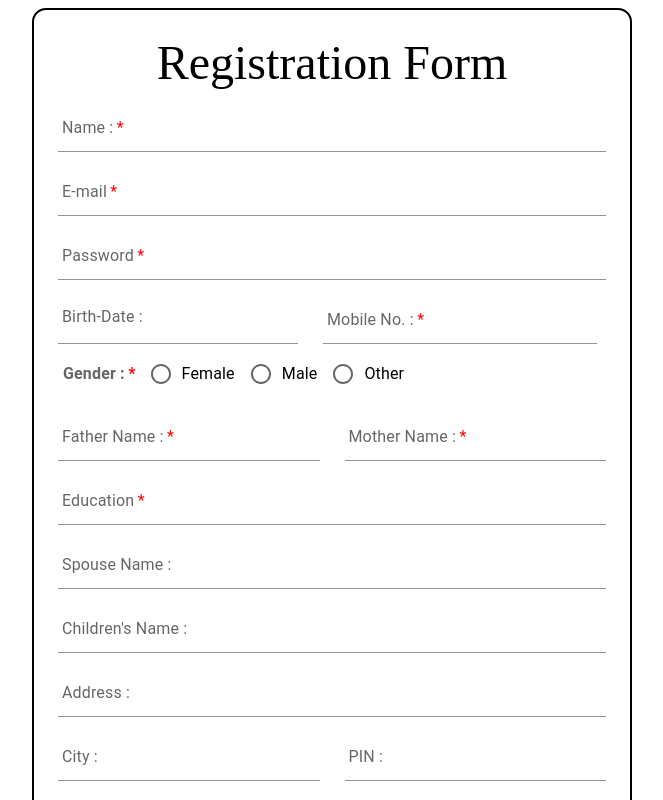
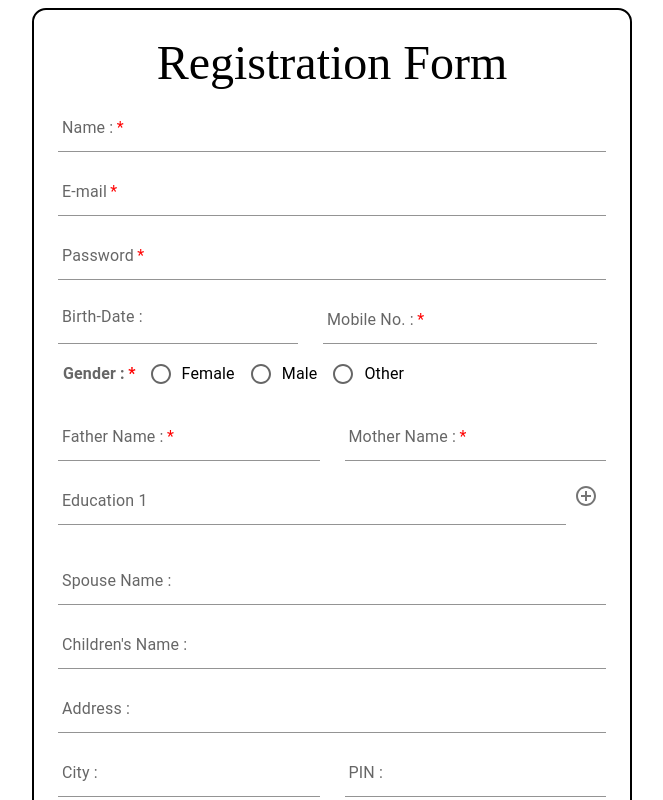
Before and after one commit to hetveeK036/Form_using_MUI, a React (Create React App) app: page / in a window 1280 px wide. Shown: the top 800 px of the page, without its empty margins (308-971 px from the left). Built offline with nearby package versions, Linux system fonts and the light colour scheme.

Commit message:
add multiple eduction option with add and reove icon

```diff
--- a/src/component/form.jsx
+++ b/src/component/form.jsx
@@ -1,4 +1,5 @@
 import React, { useState } from "react";
+import { useNavigate } from "react-router-dom";
 import useStyles from "./style.js";
 import {
   Container,
@@ -6,8 +7,8 @@ import {
   Typography,
   TextField,
   Button,
-  Link,
   MenuItem,
+  IconButton,
 } from "@mui/material";
 import { LocalizationProvider } from "@mui/x-date-pickers/LocalizationProvider";
 import { AdapterDayjs } from "@mui/x-date-pickers/AdapterDayjs";
@@ -21,12 +22,12 @@ import {
 } from "@mui/material";
 import FileUploadOutlinedIcon from "@mui/icons-material/FileUploadOutlined";
 import dayjs from "dayjs";
-import { useNavigate } from "react-router-dom";
-
-const DAYJS_CODEC = {
-  parse: (dateString) => dayjs(dateString),
-  stringify: (date) => date.toISOString(),
-};
+import AddCircleOutlineIcon from "@mui/icons-material/AddCircleOutline";
+import RemoveCircleOutlineIcon from "@mui/icons-material/RemoveCircleOutline";
+// const DAYJS_CODEC = {
+//   parse: (dateString) => dayjs(dateString),
+//   stringify: (date) => date.toISOString(),
+// };
 
 const Form = () => {
   const classes = useStyles();
@@ -74,10 +75,36 @@ const Form = () => {
       setFormData({ ...formData, image: file, imageUrl });
     }
   };
+  //input name
+  const handleInputChange = (e) => {
+    const { name, value } = e.target;
+    setFormData({ ...formData, [name]: value });
+  };
+
+  // Adding Education
+  const [educationList, setEducationList] = useState([{ value: "" }]);
+  const handleEducationChange = (index, event) => {
+    const values = [...educationList];
+    values[index].value = event.target.value;
+    setEducationList(values);
+  };
+
+  const handleAddField = (e) => {
+    e.preventDefault()
+    debugger;
+    setEducationList([...educationList, { value: "" }]);
+  };
+
+  const handleRemoveField = (index) => {
+    const values = [...educationList];
+    values.splice(index, 1);
+    setEducationList(values);
+  };
 
   //form Submit
   const handleSubmit = (e) => {
     e.preventDefault();
+    e.stopPropagation();
     localStorage.setItem("user", JSON.stringify(formData));
     navigate("/login");
   };
@@ -92,7 +119,7 @@ const Form = () => {
         >
           Registration Form
         </Typography>
-        <form action="" onClick={handleSubmit}>
+        <form >
           <TextField
             className="name"
             label="Name :"
@@ -102,7 +129,8 @@ const Form = () => {
             name="name"
             fullWidth
             value={formData.name}
-            onChange={handleChange}
+            // onChange={handleChange}
+            onChange={handleInputChange}
             required
           />
           <TextField
@@ -162,8 +190,12 @@ const Form = () => {
             />
           </div>
 
-          <FormControl name="gender" className="gender" value={formData.gender}
-            onChange={handleChange}>
+          <FormControl
+            name="gender"
+            className="gender"
+            value={formData.gender}
+            onChange={handleChange}
+          >
             <FormLabel id="demo-row-radio-buttons-group-label" required>
               Gender :
             </FormLabel>
@@ -211,7 +243,7 @@ const Form = () => {
             />
           </div>
 
-          <TextField
+          {/* <TextField
             className="edu"
             label="Education"
             variant="standard"
@@ -221,7 +253,35 @@ const Form = () => {
             value={formData.education}
             onChange={handleChange}
             required
+          /> */}
+
+          {educationList.map((education, index) => (
+            <Box
+              key={index}
+              sx={{ display: "flex", alignItems: "center", marginBottom: 2 }}
+            >
+              <TextField
+                label={`Education ${index + 1}`}
+                value={education.value}
+                onChange={(event) => handleEducationChange(index, event)}
+                fullWidth
+                margin="normal"
+                variant="standard"
+                sx={{position: 'relative'}}
               />
+
+              <IconButton onClick={handleAddField} aria-label="add">
+                <AddCircleOutlineIcon />
+              </IconButton>
+              {educationList.length > 1 && (
+              <IconButton onClick={() => handleRemoveField(index)} aria-label="remove">
+                 <RemoveCircleOutlineIcon />
+              </IconButton>
+              )}
+
+
+            </Box>
+          ))}
 
           <TextField
             className="sName"
@@ -351,6 +411,7 @@ const Form = () => {
             variant="contained"
             size="medium"
             sx={{ padding: "6px 50px", marginBlock: "5px" }}
+            onClick={handleSubmit}
           >
             Submit
           </Button>
```
Also changed, not shown: src/App.js (+5 -8 lines). Lines whose indentation alone changed are shown as unchanged.
